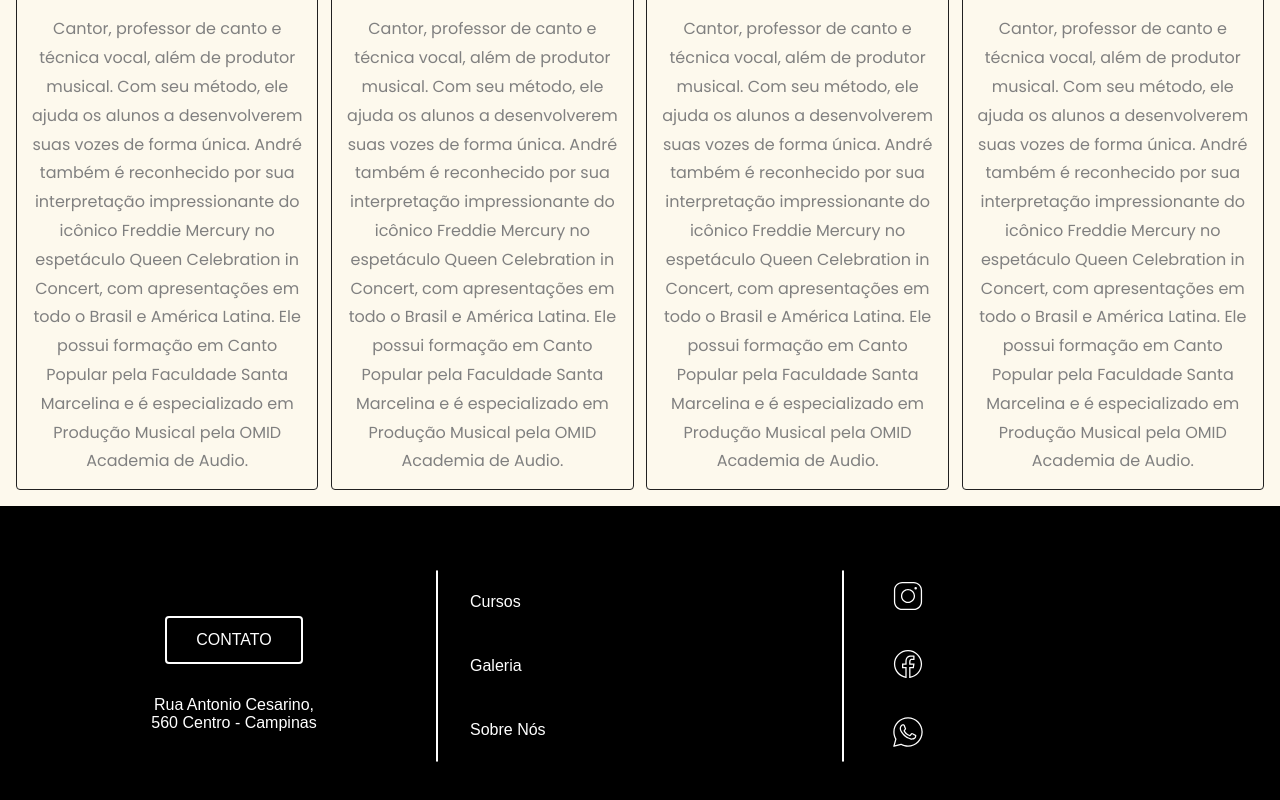
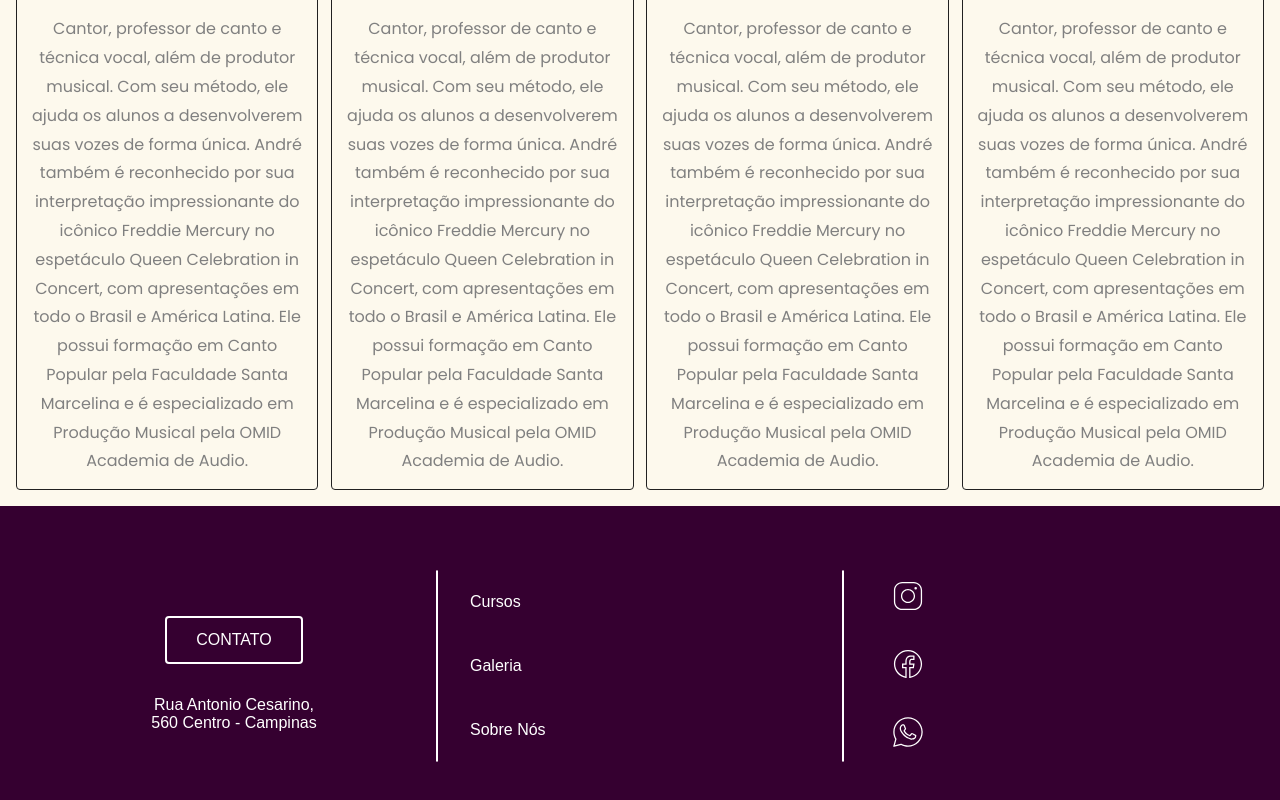
Before and after one commit to ulissesmarciano/site-react-ccem-escola-de-musica, a React (Create React App) app: page / in a window 1280 px wide. Shown: the part 5452-6252 px from the top of the page. Built offline with nearby package versions, Linux system fonts and the light colour scheme; a web font is replaced by a local one.

Commit message:
Atualização: Modificando cores de acordo com o tema

```diff
--- a/src/components/Footer/styles.js
+++ b/src/components/Footer/styles.js
@@ -14,7 +14,7 @@ export const Container = styled.footer`
   text-align: center;
 
   color: white;
-  background-color: #000;
+  background-color: #350030;
 
   @media (min-width: 769px){
 
```
